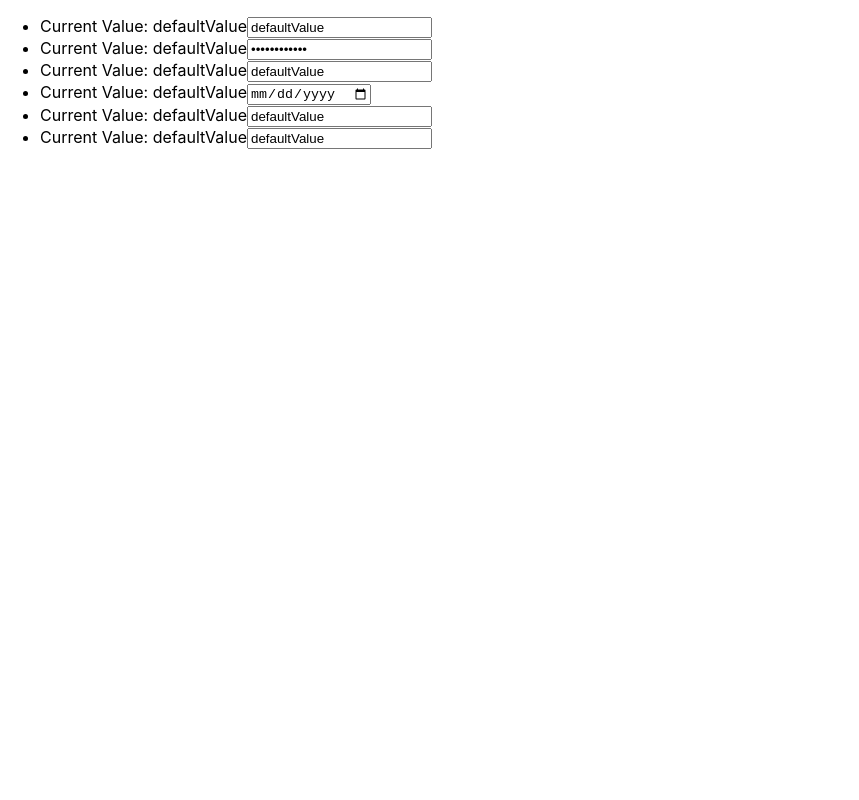
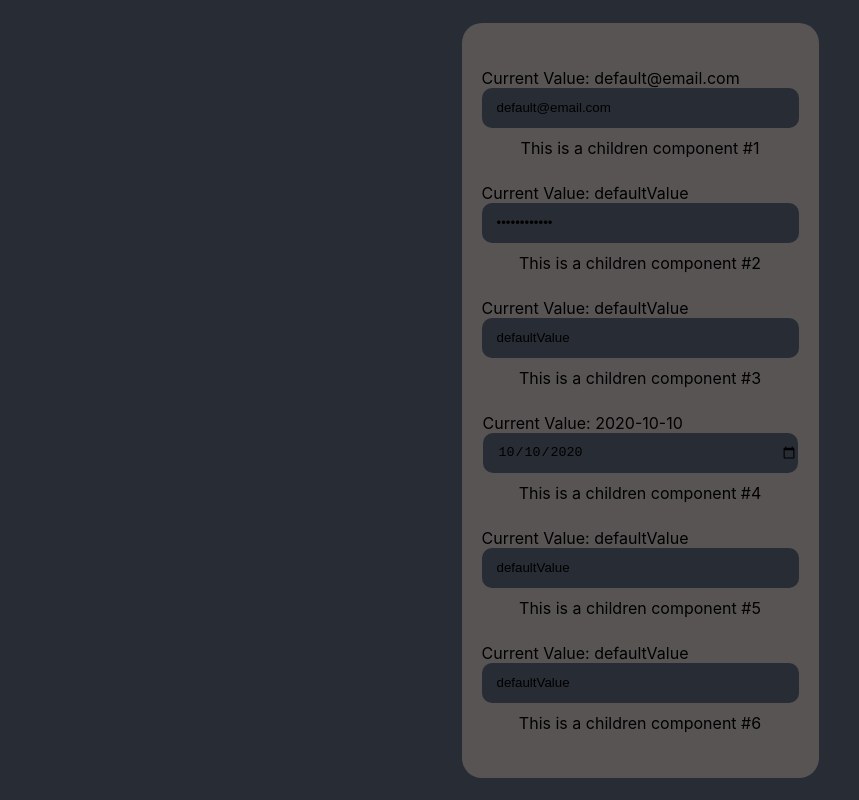
Before and after one commit to Kozman1/react-practice, a React (Create React App) app: page / in a window 1280 px wide. Shown: the whole page, without its empty margins (0-859 px from the left). Built offline with nearby package versions, Linux system fonts and the light colour scheme.

Commit message:
added styles

```diff
--- /dev/null
+++ b/src/App.css
@@ -0,0 +1,47 @@
+.section {
+    height: 100vh;
+    width: 100vw;
+    background-color: #282c34;
+    display: flex;
+    flex-direction: column;
+    align-items: center;
+    justify-content: center;
+}
+
+.content-block {
+    padding: 20px;
+    border-radius: 20px;
+    background-color: rgb(88, 84, 84);;
+}
+
+.list {
+    list-style: none;
+    padding: 0px;
+}
+
+.list-item-wrapper {
+    margin-top: 25px;
+    margin-bottom: 25px;
+    display: flex;
+    flex-direction: column;
+    align-items: center;
+
+}
+
+input {
+    height: 30px;
+    width: 300px;
+    padding-left: 15px;
+    padding-top: 5px;
+    padding-bottom: 5px;
+    border: none;
+    border-radius: 10px;
+    background-color: #282c34;
+}
+
+.input-label {
+    margin-bottom: 10px;
+    display: flex;
+    flex-direction: column;
+    align-items: flex-start;
+}
--- a/src/App.js
+++ b/src/App.js
@@ -1,11 +1,11 @@
 import CoreComponent from './Components/CoreComponent';
-
+import './App.css';
 
 
 function App() {
   return (
-    <div>
-      <CoreComponent />
+    <div className="section">
+      <CoreComponent/>
     </div>
   );
 }
--- a/src/Components/ChildrenComponent.js
+++ b/src/Components/ChildrenComponent.js
@@ -1,13 +1,18 @@
 import { Children } from "react";
 
 
-const ChildrenComponent =  ({ children, value, onChangeValue}) => {
+const ChildrenComponent =  ({ state, index, children, onChangeValue }) => {
     return(
-        <li>
-            <label onChange={onChangeValue.bind(this)}>
-                <span>Current Value: {value}</span>
-                {children}
+        <li className="list-item-wrapper">
+            <label className="input-label">
+                <span>Current Value: {state.value}</span>
+                <input
+                    id={index}
+                    {...state}
+                    onChange={onChangeValue.bind(this)}
+                />
             </label>
+            {children}
         </li>
     );
 }
--- a/src/Components/CoreComponent.js
+++ b/src/Components/CoreComponent.js
@@ -4,39 +4,38 @@ import ChildrenComponent from './ChildrenComponent';
 
 
 const CoreComponent = () => {
-
     let [inputs, setChildrenComponent] = useState([
-        { type: 'email', name: 'email', value: 'defaultValue' },
+        { type: 'email', name: 'email', value: 'default@email.com' },
         { type: 'password', name: 'password', value: 'defaultValue' },
         { type: 'text', name: 'username', value: 'defaultValue' },
-        { type: 'date', name: 'birthday', value: 'defaultValue' },
+        { type: 'date', name: 'birthday', value: '2020-10-10' },
         { type: 'text', name: 'address', value: 'defaultValue' },
         { type: 'text', name: 'bio', value: 'defaultValue' },
     ]);
 
     const onChangeValue = (e) => {
-        console.log(e.target.id);
+
         setChildrenComponent(
             inputs.map((state, index) => {
-                if (index === e.target.id) {
-                    state.value = e.target.value;
-                    return state;
+                if (index === e.id) {
+                    state.value = e.value;
                 }
+                return state;
             })
         );
     }
 
     return (
-        <div>
-            <ul>
+        <div className="content-block">
+            <ul className="list">
                 {inputs.map((state, index) => {
                         return (
                         <ChildrenComponent
-                            value={state.value}
+                            state={state}
                             onChangeValue={onChangeValue}
                             key={index}
                         >
-                            <input id={index} {...state}  ></input>
+                            <div>This is a children component #{++index}</div>
                         </ChildrenComponent>
                     )
                 })}
```
